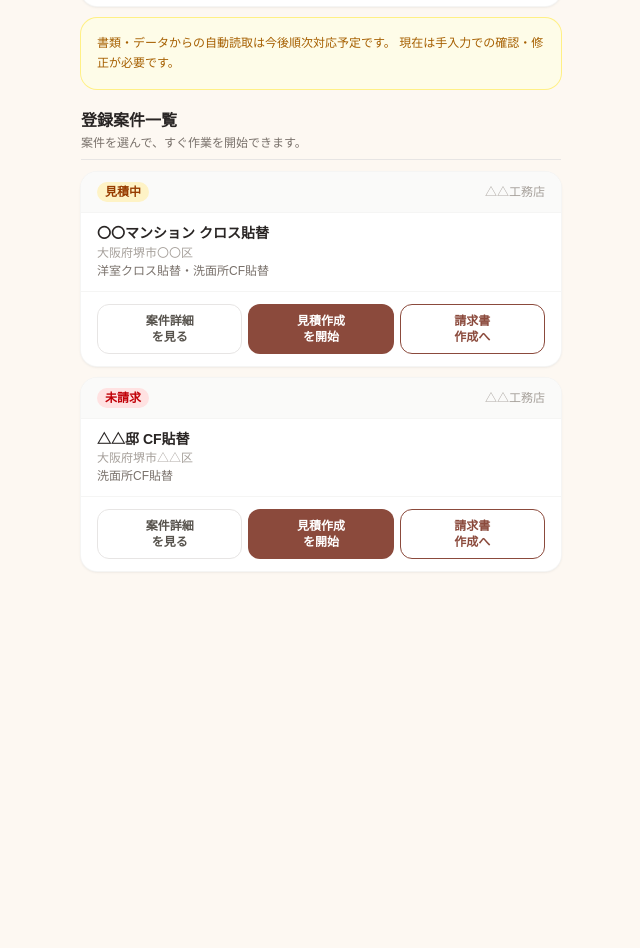
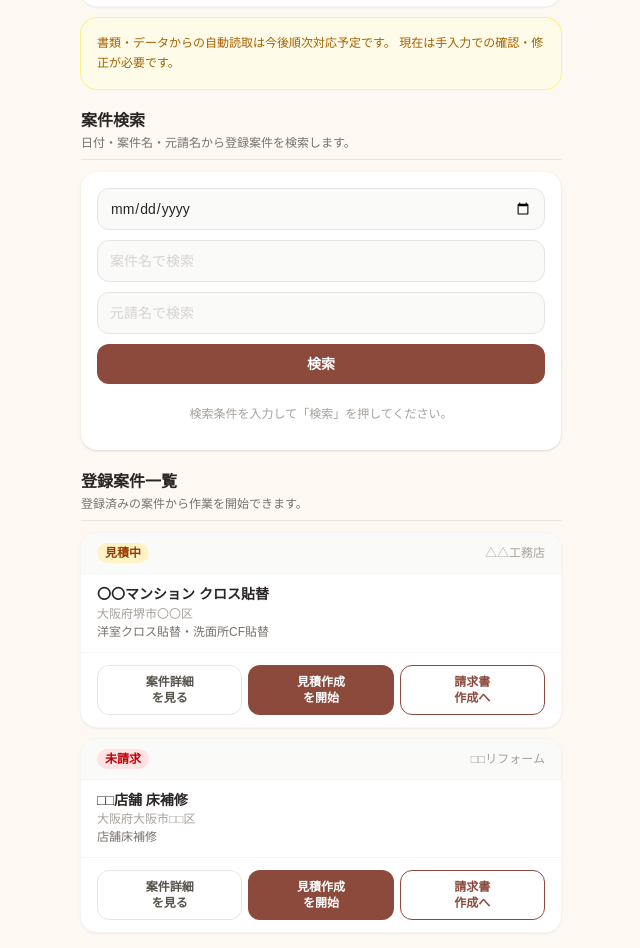
Before and after one commit to ytkd1026-bit/genba-jimu-support, a Next.js app: page /projects/register in a window 1280 px wide. Shown: the part 540-1488 px from the top of the page, without its empty margins (319-959 px from the left). Before the commit the page ends 1127 px from the top, so only its background shows below. Built offline with nearby package versions, Linux system fonts and the light colour scheme.

Commit message:
案件検索を案件登録ページ内に集約

```diff
--- a/src/app/page.tsx
+++ b/src/app/page.tsx
@@ -1,28 +1,18 @@
-"use client";
-
 // TODO: 検索はSupabase連携後に projects / customers / invoices / schedule_events を横断検索する
 // TODO: 請求書発行は、案件検索から対象案件を開いて行う設計にする
 // TODO: 今週の予定は schedule_events から取得する
 // TODO: 進捗管理は project_progress から取得する
 
 import Link from "next/link";
-import { useState } from "react";
 
 // ─── 主要ボタン ───────────────────────────────────────────────
 const mainButtons = [
-  { label: "案件検索・登録",    desc: "案件を探す・新しく作る",       icon: "🔍", href: "/projects/register" },
-  { label: "請求書関係",        desc: "未請求確認・請求書作成",       icon: "📄", href: "/invoices" },
-  { label: "見積・注文書関係",  desc: "見積書・注文書を作成",         icon: "📝", href: "/estimates" },
-  { label: "材料・発注管理",    desc: "材料計算・発注確認",           icon: "📦", href: "/materials" },
-  { label: "スケジュール",      desc: "カレンダーで予定を確認",       icon: "📅", href: "/schedule" },
-  { label: "月次収支報告",      desc: "売上・支出・未請求を確認",     icon: "📊", href: "/reports/monthly" },
-];
-
-// ─── 検索対象の仮データ ───────────────────────────────────────
-const SEARCH_DATA = [
-  { date: "2026/06/03", projectName: "〇〇マンション クロス貼替", clientName: "△△工務店",  status: "見積中",  href: "/projects/sample" },
-  { date: "2026/06/05", projectName: "□□店舗 床補修",            clientName: "□□リフォーム", status: "請求待ち", href: "/projects/sample" },
-  { date: "2026/06/30", projectName: "△△工務店 5月分一括請求",   clientName: "△△工務店",  status: "入金予定", href: "/projects/sample/invoice" },
+  { label: "案件検索・登録",   desc: "案件を探す・新しく作る",   icon: "🔍", href: "/projects/register" },
+  { label: "請求書関係",       desc: "未請求確認・請求書作成",   icon: "📄", href: "/invoices" },
+  { label: "見積・注文書関係", desc: "見積書・注文書を作成",     icon: "📝", href: "/estimates" },
+  { label: "材料・発注管理",   desc: "材料計算・発注確認",       icon: "📦", href: "/materials" },
+  { label: "スケジュール",     desc: "カレンダーで予定を確認",   icon: "📅", href: "/schedule" },
+  { label: "月次収支報告",     desc: "売上・支出・未請求を確認", icon: "📊", href: "/reports/monthly" },
 ];
 
 // ─── 進捗管理（進行中案件） ───────────────────────────────────
@@ -69,21 +59,6 @@ const STATUS_STYLE: Record<string, string> = {
 
 // ─── コンポーネント ───────────────────────────────────────────
 export default function Home() {
-  const [searchDate,    setSearchDate]    = useState("");
-  const [searchProject, setSearchProject] = useState("");
-  const [searchClient,  setSearchClient]  = useState("");
-  const [searchResults, setSearchResults] = useState<typeof SEARCH_DATA | null>(null);
-
-  function handleSearch() {
-    const results = SEARCH_DATA.filter((item) => {
-      const matchDate    = searchDate    === "" || item.date.includes(searchDate);
-      const matchProject = searchProject === "" || item.projectName.includes(searchProject);
-      const matchClient  = searchClient  === "" || item.clientName.includes(searchClient);
-      return matchDate && matchProject && matchClient;
-    });
-    setSearchResults(results);
-  }
-
   return (
     <div className="min-h-screen bg-[#fdf8f2]">
       <div className="mx-auto max-w-md px-4 py-3 sm:max-w-lg">
@@ -111,61 +86,6 @@ export default function Home() {
 
         {/* 情報カード一覧 */}
         <section className="space-y-2.5">
-
-          {/* 案件検索 */}
-          <div id="project-search" className="rounded-2xl bg-white p-3 shadow-sm scroll-mt-4">
-            <h2 className="mb-1.5 border-b border-stone-100 pb-1.5 text-sm font-bold text-stone-700">案件検索</h2>
-            <p className="mb-2.5 text-xs text-stone-400">日付・案件名・元請名から案件を探します。</p>
-            <div className="space-y-2">
-              <input type="date" value={searchDate} onChange={(e) => setSearchDate(e.target.value)}
-                className="w-full rounded-xl border border-stone-200 bg-stone-50 px-3 py-2 text-sm text-stone-800 focus:border-[#8B4A3C] focus:outline-none focus:ring-1 focus:ring-[#8B4A3C]/30" />
-              <input type="text" placeholder="案件名で検索" value={searchProject} onChange={(e) => setSearchProject(e.target.value)}
-                className="w-full rounded-xl border border-stone-200 bg-stone-50 px-3 py-2 text-sm text-stone-800 placeholder:text-stone-300 focus:border-[#8B4A3C] focus:outline-none focus:ring-1 focus:ring-[#8B4A3C]/30" />
-              <input type="text" placeholder="元請名で検索" value={searchClient} onChange={(e) => setSearchClient(e.target.value)}
-                className="w-full rounded-xl border border-stone-200 bg-stone-50 px-3 py-2 text-sm text-stone-800 placeholder:text-stone-300 focus:border-[#8B4A3C] focus:outline-none focus:ring-1 focus:ring-[#8B4A3C]/30" />
-              <button type="button" onClick={handleSearch}
-                className="w-full rounded-xl bg-[#8B4A3C] py-2.5 text-sm font-bold text-white active:opacity-80">
-                検索
-              </button>
-            </div>
-
-            {/* 検索結果 */}
-            <div className="mt-3 space-y-2">
-              {searchResults === null ? (
-                <p className="py-3 text-center text-xs text-stone-400">
-                  日付・案件名・元請名を入力して案件を検索してください。
-                </p>
-              ) : searchResults.length === 0 ? (
-                <p className="py-3 text-center text-xs text-stone-400">該当する案件はありません。</p>
-              ) : (
-                searchResults.map((item, i) => (
-                  <div key={i} className="flex items-center justify-between rounded-xl border border-stone-100 bg-stone-50 px-3 py-2">
-                    <div>
-                      <p className="text-xs text-stone-400">{item.date}　{item.clientName}</p>
-                      <p className="text-sm font-bold text-stone-800 leading-tight">{item.projectName}</p>
-                      <span className={`mt-0.5 inline-block rounded-full px-2 py-0.5 text-xs font-bold ${STATUS_STYLE[item.status] ?? "bg-stone-100 text-stone-600"}`}>
-                        {item.status}
-                      </span>
-                    </div>
-                    <Link href={item.href} className="ml-2 shrink-0 rounded-lg bg-[#8B4A3C]/10 px-3 py-1.5 text-xs font-bold text-[#8B4A3C] active:opacity-70">
-                      開く
-                    </Link>
-                  </div>
-                ))
-              )}
-            </div>
-
-            {/* 請求書発行の案内 */}
-            <div className="mt-3 rounded-xl bg-stone-50 px-3 py-2.5">
-              <p className="text-xs leading-relaxed text-stone-500">
-                請求書を発行する場合は、対象案件を開いて
-                <span className="font-bold text-stone-700">「この案件だけ請求書を作る」</span>
-                または
-                <span className="font-bold text-stone-700">「一括請求に含める」</span>
-                を選んでください。
-              </p>
-            </div>
-          </div>
 
           {/* 未請求一覧へのショートカット */}
           <Link
--- a/src/app/projects/register/page.tsx
+++ b/src/app/projects/register/page.tsx
@@ -1,57 +1,31 @@
+"use client";
+
 import Link from "next/link";
+import { useState, useMemo } from "react";
 
-const menuCards = [
-  {
-    icon: "🔍",
-    title: "案件検索",
-    desc: "日付・案件名・元請名で探す",
-    href: "/#project-search",
-    accent: false,
-  },
-  {
-    icon: "📝",
-    title: "新規案件登録",
-    desc: "手入力で案件を作る",
-    href: "/projects/new",
-    accent: false,
-  },
-  {
-    icon: "📄",
-    title: "書類・データから案件登録",
-    desc: "PDF・FAX・LINE画像から案件の下書きを作る",
-    href: "/projects/import",
-    accent: true,
-  },
-  {
-    icon: "📋",
-    title: "登録案件一覧",
-    desc: "登録済みの案件から選んで作業を開始",
-    href: "#registered-projects",
-    accent: false,
-  },
-];
-
-const REGISTERED_PROJECTS = [
+// ─── 案件仮データ（検索・登録一覧共用） ──────────────────────
+const PROJECTS_DATA = [
   {
     id: "p1",
+    date: "2026/06/03",
     projectName: "〇〇マンション クロス貼替",
     clientName:  "△△工務店",
     siteAddress: "大阪府堺市〇〇区",
     workContent: "洋室クロス貼替・洗面所CF貼替",
     status:      "見積中",
-    href:        "/projects/sample",
   },
   {
     id: "p2",
-    projectName: "△△邸 CF貼替",
-    clientName:  "△△工務店",
-    siteAddress: "大阪府堺市△△区",
-    workContent: "洗面所CF貼替",
+    date: "2026/06/05",
+    projectName: "□□店舗 床補修",
+    clientName:  "□□リフォーム",
+    siteAddress: "大阪府大阪市□□区",
+    workContent: "店舗床補修",
     status:      "未請求",
-    href:        "/projects/sample",
   },
 ];
 
+// ─── ステータスバッジ色 ───────────────────────────────────────
 const STATUS_STYLE: Record<string, string> = {
   見積中:   "bg-amber-100 text-amber-800",
   未請求:   "bg-red-100 text-red-700",
@@ -59,7 +33,58 @@ const STATUS_STYLE: Record<string, string> = {
   完了:     "bg-green-100 text-green-700",
 };
 
+// ─── 案件カード ───────────────────────────────────────────────
+function ProjectCard({ p }: { p: typeof PROJECTS_DATA[0] }) {
+  return (
+    <div className="overflow-hidden rounded-2xl bg-white shadow-sm ring-1 ring-stone-100">
+      <div className="flex items-center justify-between border-b border-stone-100 bg-stone-50 px-4 py-2.5">
+        <span className={`rounded-full px-2 py-0.5 text-xs font-bold ${STATUS_STYLE[p.status] ?? "bg-stone-100 text-stone-600"}`}>
+          {p.status}
+        </span>
+        <span className="text-xs text-stone-400">{p.clientName}</span>
+      </div>
+      <div className="px-4 py-3 space-y-0.5">
+        <p className="text-sm font-bold text-stone-800 leading-tight">{p.projectName}</p>
+        <p className="text-xs text-stone-400">{p.siteAddress}</p>
+        <p className="text-xs text-stone-500">{p.workContent}</p>
+      </div>
+      <div className="grid grid-cols-3 gap-1.5 border-t border-stone-100 px-4 py-3">
+        <Link href="/projects/sample"
+          className="flex items-center justify-center rounded-xl border border-stone-200 bg-white px-2 py-2 text-center text-xs font-bold text-stone-600 active:opacity-80">
+          案件詳細<br />を見る
+        </Link>
+        <Link href="/projects/sample/estimate"
+          className="flex items-center justify-center rounded-xl bg-[#8B4A3C] px-2 py-2 text-center text-xs font-bold text-white active:opacity-80">
+          見積作成<br />を開始
+        </Link>
+        <Link href="/projects/sample/single-invoice"
+          className="flex items-center justify-center rounded-xl border border-[#8B4A3C] bg-white px-2 py-2 text-center text-xs font-bold text-[#8B4A3C] active:opacity-80">
+          請求書<br />作成へ
+        </Link>
+      </div>
+    </div>
+  );
+}
+
+// ─── ページ ───────────────────────────────────────────────────
 export default function ProjectRegisterPage() {
+  const [searchDate,    setSearchDate]    = useState("");
+  const [searchProject, setSearchProject] = useState("");
+  const [searchClient,  setSearchClient]  = useState("");
+  const [hasSearched,   setHasSearched]   = useState(false);
+
+  const searchResults = useMemo(() => {
+    if (!hasSearched) return [];
+    return PROJECTS_DATA.filter((p) => {
+      const md = searchDate    === "" || p.date.includes(searchDate);
+      const mp = searchProject === "" || p.projectName.includes(searchProject);
+      const mc = searchClient  === "" || p.clientName.includes(searchClient);
+      return md && mp && mc;
+    });
+  }, [hasSearched, searchDate, searchProject, searchClient]);
+
+  const inputCls = "w-full rounded-xl border border-stone-200 bg-stone-50 px-3 py-2.5 text-sm text-stone-800 placeholder:text-stone-300 focus:border-[#8B4A3C] focus:outline-none focus:ring-1 focus:ring-[#8B4A3C]/30";
+
   return (
     <div className="min-h-screen bg-[#fdf8f2]">
       <div className="mx-auto max-w-md px-4 py-4 sm:max-w-lg">
@@ -76,14 +101,18 @@ export default function ProjectRegisterPage() {
 
         <div className="space-y-3">
 
-          {menuCards.map((card) => (
+          {/* メニューカード */}
+          {[
+            { icon: "🔍", title: "案件検索",           desc: "日付・案件名・元請名で探す",              href: "#project-search",      accent: false },
+            { icon: "📝", title: "新規案件登録",        desc: "手入力で案件を作る",                      href: "/projects/new",         accent: false },
+            { icon: "📄", title: "書類・データから案件登録", desc: "PDF・FAX・LINE画像から案件の下書きを作る", href: "/projects/import",      accent: true  },
+            { icon: "📋", title: "登録案件一覧",        desc: "登録済みの案件から選んで作業を開始",      href: "#registered-projects", accent: false },
+          ].map((card) => (
             <Link
               key={card.title}
               href={card.href}
               className={`flex items-center gap-4 rounded-2xl p-5 shadow-sm active:opacity-75 ${
-                card.accent
-                  ? "bg-[#8B4A3C] text-white"
-                  : "bg-white ring-1 ring-stone-100"
+                card.accent ? "bg-[#8B4A3C] text-white" : "bg-white ring-1 ring-stone-100"
               }`}
             >
               <span className={`flex h-14 w-14 shrink-0 items-center justify-center rounded-xl text-3xl ${
@@ -105,6 +134,7 @@ export default function ProjectRegisterPage() {
             </Link>
           ))}
 
+          {/* 書類AI読取注意カード */}
           <div className="rounded-2xl bg-yellow-50 p-4 ring-1 ring-yellow-200">
             <p className="text-xs leading-relaxed text-yellow-700">
               書類・データからの自動読取は今後順次対応予定です。
@@ -112,44 +142,52 @@ export default function ProjectRegisterPage() {
             </p>
           </div>
 
+          {/* ── 案件検索セクション ── */}
+          <section id="project-search" className="scroll-mt-4 space-y-3 pt-2">
+            <div className="border-b border-stone-200 pb-2">
+              <h2 className="text-base font-bold text-stone-800">案件検索</h2>
+              <p className="mt-0.5 text-xs text-stone-500">日付・案件名・元請名から登録案件を検索します。</p>
+            </div>
+
+            <div className="rounded-2xl bg-white p-4 shadow-sm space-y-2.5">
+              <input type="date" value={searchDate} onChange={(e) => setSearchDate(e.target.value)} className={inputCls} />
+              <input type="text" placeholder="案件名で検索" value={searchProject}
+                onChange={(e) => setSearchProject(e.target.value)} className={inputCls} />
+              <input type="text" placeholder="元請名で検索" value={searchClient}
+                onChange={(e) => setSearchClient(e.target.value)} className={inputCls} />
+              <button
+                type="button"
+                onClick={() => setHasSearched(true)}
+                className="w-full rounded-xl bg-[#8B4A3C] py-2.5 text-sm font-bold text-white active:opacity-80"
+              >
+                検索
+              </button>
+
+              {/* 検索結果 */}
+              <div className="space-y-2">
+                {!hasSearched ? (
+                  <p className="py-3 text-center text-xs text-stone-400">
+                    検索条件を入力して「検索」を押してください。
+                  </p>
+                ) : searchResults.length === 0 ? (
+                  <p className="py-3 text-center text-xs text-stone-400">該当する案件はありません。</p>
+                ) : (
+                  searchResults.map((p) => (
+                    <ProjectCard key={p.id} p={p} />
+                  ))
+                )}
+              </div>
+            </div>
+          </section>
+
           {/* ── 登録案件一覧 ── */}
           <section id="registered-projects" className="scroll-mt-4 space-y-3 pt-2">
             <div className="border-b border-stone-200 pb-2">
               <h2 className="text-base font-bold text-stone-800">登録案件一覧</h2>
-              <p className="mt-0.5 text-xs text-stone-500">案件を選んで、すぐ作業を開始できます。</p>
+              <p className="mt-0.5 text-xs text-stone-500">登録済みの案件から作業を開始できます。</p>
             </div>
-
-            {REGISTERED_PROJECTS.map((p) => (
-              <div key={p.id} className="overflow-hidden rounded-2xl bg-white shadow-sm ring-1 ring-stone-100">
-                {/* カードヘッダー */}
-                <div className="flex items-center justify-between border-b border-stone-100 bg-stone-50 px-4 py-2.5">
-                  <span className={`rounded-full px-2 py-0.5 text-xs font-bold ${STATUS_STYLE[p.status] ?? "bg-stone-100 text-stone-600"}`}>
-                    {p.status}
-                  </span>
-                  <span className="text-xs text-stone-400">{p.clientName}</span>
-                </div>
-                {/* 案件情報 */}
-                <div className="px-4 py-3 space-y-0.5">
-                  <p className="text-sm font-bold text-stone-800 leading-tight">{p.projectName}</p>
-                  <p className="text-xs text-stone-400">{p.siteAddress}</p>
-                  <p className="text-xs text-stone-500">{p.workContent}</p>
-                </div>
-                {/* アクションボタン */}
-                <div className="grid grid-cols-3 gap-1.5 border-t border-stone-100 px-4 py-3">
-                  <Link href={p.href}
-                    className="flex items-center justify-center rounded-xl border border-stone-200 bg-white px-2 py-2 text-center text-xs font-bold text-stone-600 active:opacity-80">
-                    案件詳細<br />を見る
-                  </Link>
-                  <Link href="/projects/sample/estimate"
-                    className="flex items-center justify-center rounded-xl bg-[#8B4A3C] px-2 py-2 text-center text-xs font-bold text-white active:opacity-80">
-                    見積作成<br />を開始
-                  </Link>
-                  <Link href="/projects/sample/single-invoice"
-                    className="flex items-center justify-center rounded-xl border border-[#8B4A3C] bg-white px-2 py-2 text-center text-xs font-bold text-[#8B4A3C] active:opacity-80">
-                    請求書<br />作成へ
-                  </Link>
-                </div>
-              </div>
+            {PROJECTS_DATA.map((p) => (
+              <ProjectCard key={p.id} p={p} />
             ))}
           </section>
 
```
